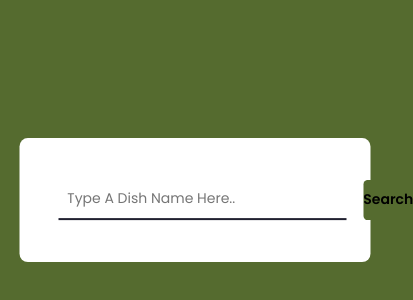
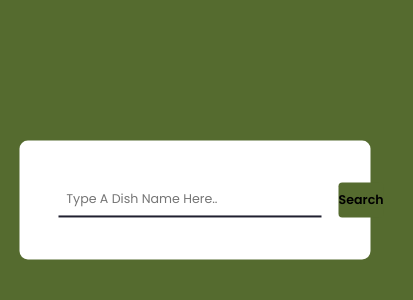
Before and after one commit to NightDev19/Recipe_Generator.io, a plain HTML site: page index.html in a window 390 px wide. Shown: the part 222-522 px from the top of the page, 413 px wide, since content can reach past the window. Drawn offline with Linux system fonts and the light colour scheme.

Commit message:
Updating Mobile View

```diff
--- a/Css/style.css
+++ b/Css/style.css
@@ -119,4 +119,11 @@ h3 {
     font-size: 14px;
     top: 50%;
   }
+  .search-container input {
+    font-size: 0.9em;
+  }
+  .search-container button {
+    font-size: 0.9em;
+    font-weight: 600;
+  }
 }
```
